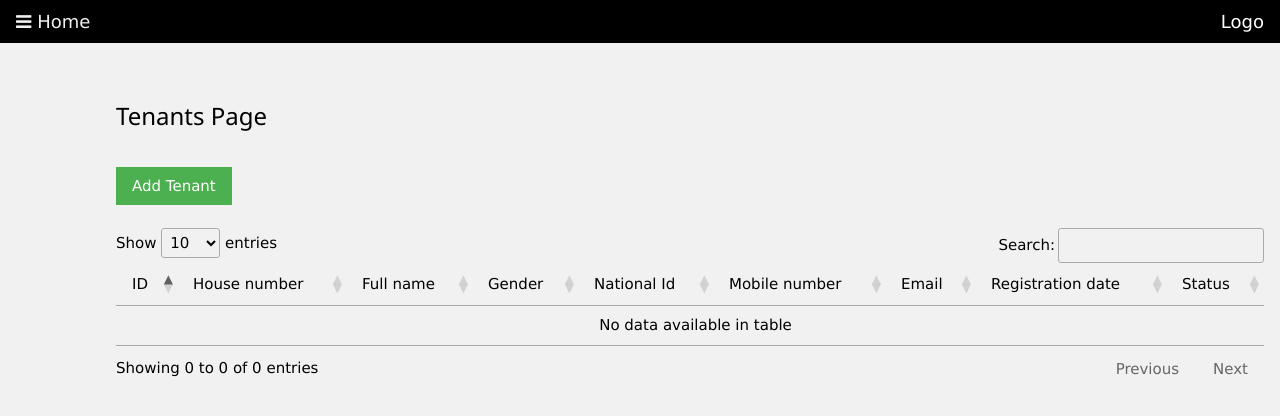
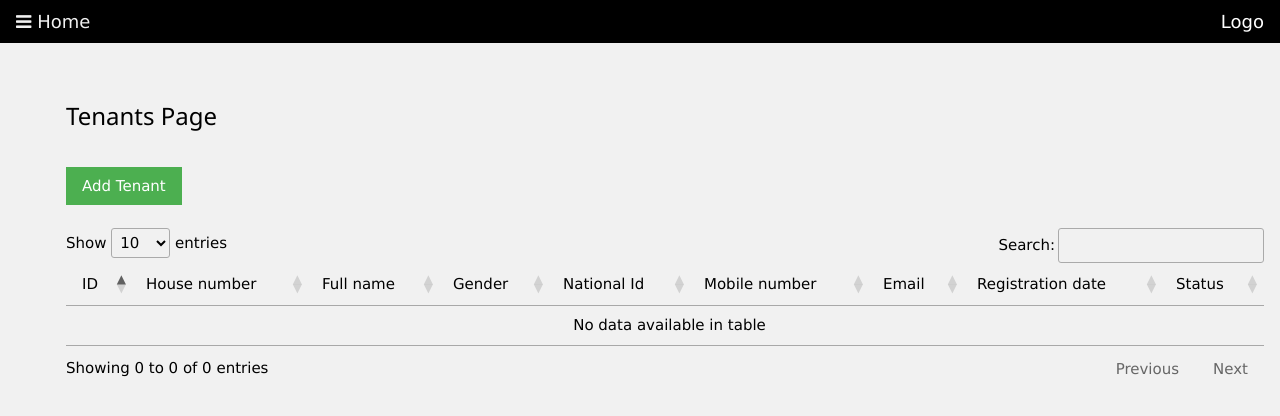
Before and after one commit to coding-fantastic/rentalmanagement, a PHP site: page /websites/1/tenants.php in a window 1280 px wide. Shown: the top 416 px of the page. Run offline with PHP 8.4, Linux system fonts and the light colour scheme; data that the repository does not hold is empty; a stand-in replaces the project's code that opens the database connection; some libraries are stand-ins or nearby versions.

Commit message:
styling update

```diff
--- a/try/1/tenants.php
+++ b/try/1/tenants.php
@@ -4,7 +4,7 @@
     include 'navbar.php';
       ?>
     <!-- !PAGE CONTENT! -->
-    <div class="w3-main" style="margin-left:100px;margin-top:43px;">
+    <div class="w3-main" style="margin-left:50px;margin-top:43px;">
       <br>
       <div class="w3-container ">
           <h3>Tenants Page</h3>
```
